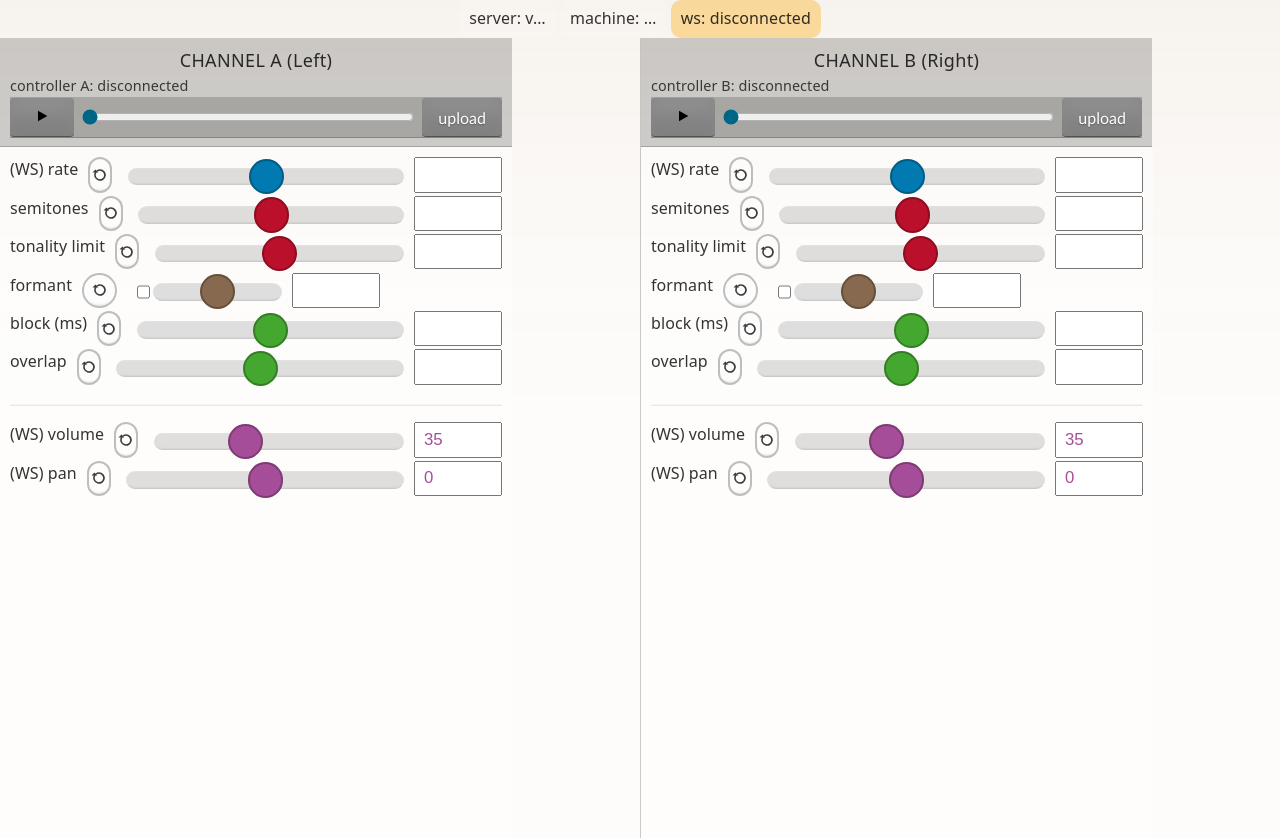
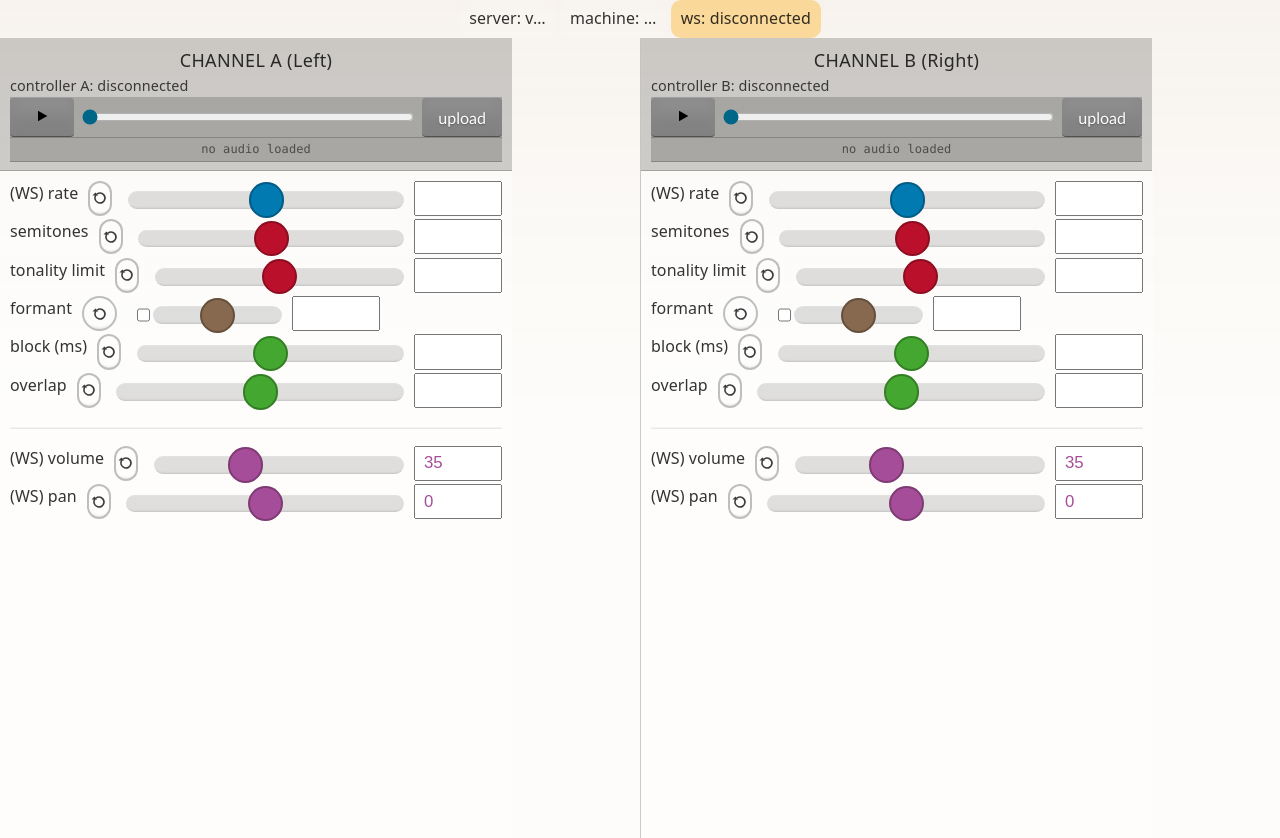
Before and after one commit to hanskerkhof/BAUKLANK-audio-stretch, a plain HTML site: page app/multi/index.html in a window 1280 px wide. Drawn offline with Linux system fonts and the light colour scheme; no server answers; a web font is replaced by a local one.

Commit message:
Display filename of audio being played

```diff
--- a/app/multi/app.css
+++ b/app/multi/app.css
@@ -107,6 +107,26 @@ body[data-app="multi"] {
     border-bottom: 1px solid var(--border);
     color: var(--muted);
     font-size: 10px;
+}
+
+/* Filename line under the transport (per channel) */
+.channel-filename {
+    padding: 4px var(--header-pad-x);
+    background: var(--panel-bg-strong);
+    border-bottom: 1px solid var(--border);
+    color: var(--muted);
+    font-size: 12px;
+    line-height: 1.2;
+    overflow-wrap: anywhere;
+    word-break: break-word;
+    font-family: ui-monospace, SFMono-Regular, Menlo, Monaco, Consolas, "Liberation Mono", "Courier New", monospace;
+}
+
+@media (max-height: 600px) {
+    .channel-filename {
+        font-size: 12px;
+        padding: 3px 8px;
+    }
 }
 
 /* --- Transport row: play + slider + upload on ONE line ------------------- */
--- a/app/multi/app.mjs
+++ b/app/multi/app.mjs
@@ -131,8 +131,12 @@ function createEngine(audioContext, mixNode, engineId, outputIndex) {
             upload: null,
             uploadFile: null,
             controlsRoot: null,
-            controllerStatus: null
-        }
+            controllerStatus: null,
+            filename: null
+        },
+
+        // ui state
+        currentFileName: ''
     };
 }
 
@@ -194,6 +198,14 @@ function updateControllerStatus(engine, msg) {
     }
 }
 
+function updateFilename(engine, name) {
+    const el = engine.ui.filename;
+    if (!el) return;
+
+    const safe = (typeof name === 'string' && name.length) ? name : 'no audio loaded';
+    engine.currentFileName = safe;
+    el.textContent = safe;
+}
 
 // ------------------------------------------------------------
 // Main
@@ -464,6 +476,10 @@ function updateControllerStatus(engine, msg) {
         engine.ui.uploadFile = $(`#upload-file-${engine.id}`);
         engine.ui.controlsRoot = $(`#controls-${engine.id}`);
         engine.ui.controllerStatus = $(`#controller-status-${engine.id}`);
+        engine.ui.filename = $(`#filename-${engine.id}`);
+
+        // Initial filename paint (persisted state or placeholder)
+        updateFilename(engine, engine.currentFileName || 'no audio loaded');
 
         // Reset buttons
         engine.ui.controlsRoot.querySelectorAll('.reset-btn').forEach(btn => {
@@ -545,6 +561,7 @@ function updateControllerStatus(engine, msg) {
                 if (engine.stretch) engine.stretch.stop();
                 const file = engine.ui.uploadFile.files && engine.ui.uploadFile.files[0];
                 if (!file) return;
+                updateFilename(engine, file.name);
                 await handleFile(engine, file);
                 engine.controlValues.active = true;
                 controlsChanged(engine);
@@ -602,6 +619,7 @@ function updateControllerStatus(engine, msg) {
 
         // decodeAudioData may "consume" the ArrayBuffer in some browsers, so clone per engine.
         for (const engine of engines.values()) {
+            updateFilename(engine, url.split('/').pop());
             await handleArrayBuffer(engine, buf.slice(0));
         }
     }
--- a/app/multi/index.html
+++ b/app/multi/index.html
@@ -64,6 +64,8 @@
                 <input id="upload-file-A" type="file" style="visibility: hidden; width: 0;" accept="audio/*">
                 <button id="upload-A">upload</button>
             </div>
+
+            <div class="channel-filename" id="filename-A">no audio loaded</div>
         </div>
 
         <div id="controls-A" class="controls">
@@ -193,6 +195,8 @@
                 <input id="upload-file-B" type="file" style="visibility: hidden; width: 0;" accept="audio/*">
                 <button id="upload-B">upload</button>
             </div>
+
+            <div class="channel-filename" id="filename-B">no audio loaded</div>
         </div>
 
         <div id="controls-B" class="controls">
```
